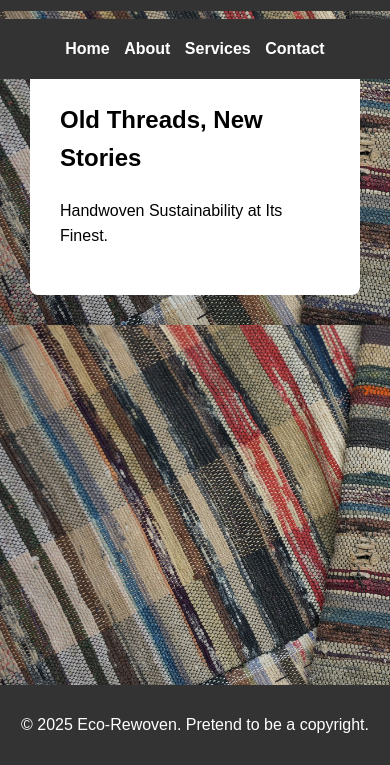
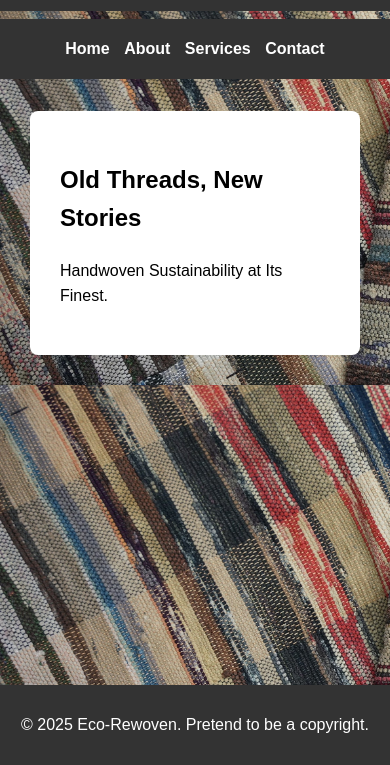
Before and after one commit to swang50/assignment2B, a plain HTML site: page index.html in a window 390 px wide. Shown: the part 79-844 px from the top of the page. Drawn offline with Linux system fonts and the light colour scheme.

Commit message:
Update styles.css
160px top

```diff
--- a/styles.css
+++ b/styles.css
@@ -122,7 +122,7 @@ button {
         margin: 5px;
     }
     body {
-        padding-top: 100px;
+        padding-top: 160px;
     }
     .home-image, .about-image {
         float: none; /* Removes float for mobile */
```
